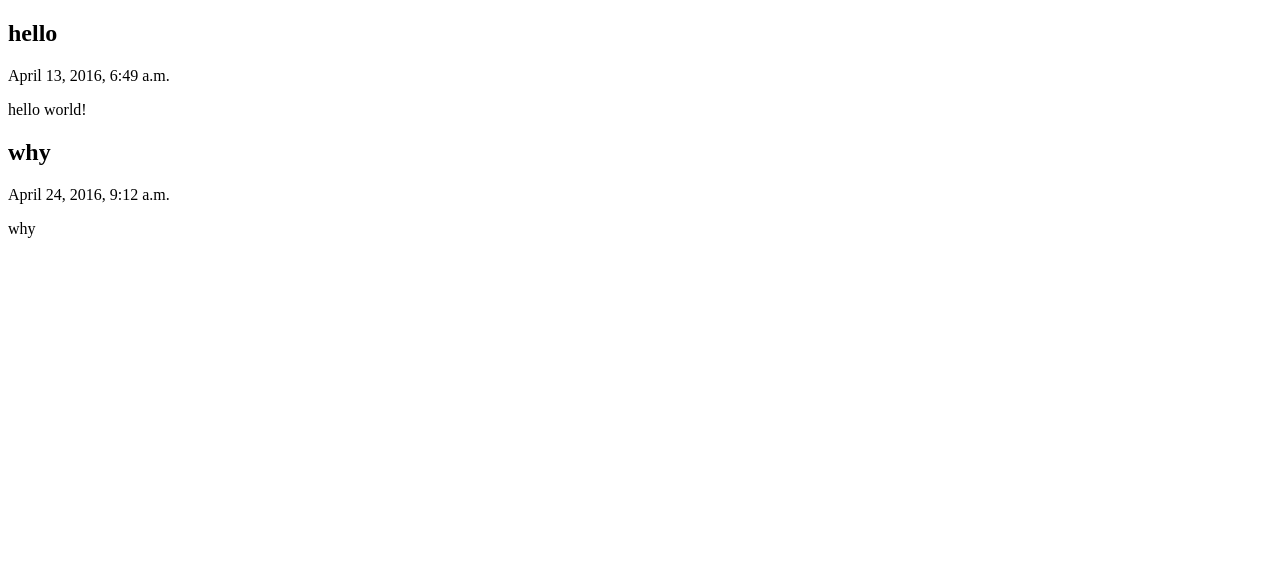
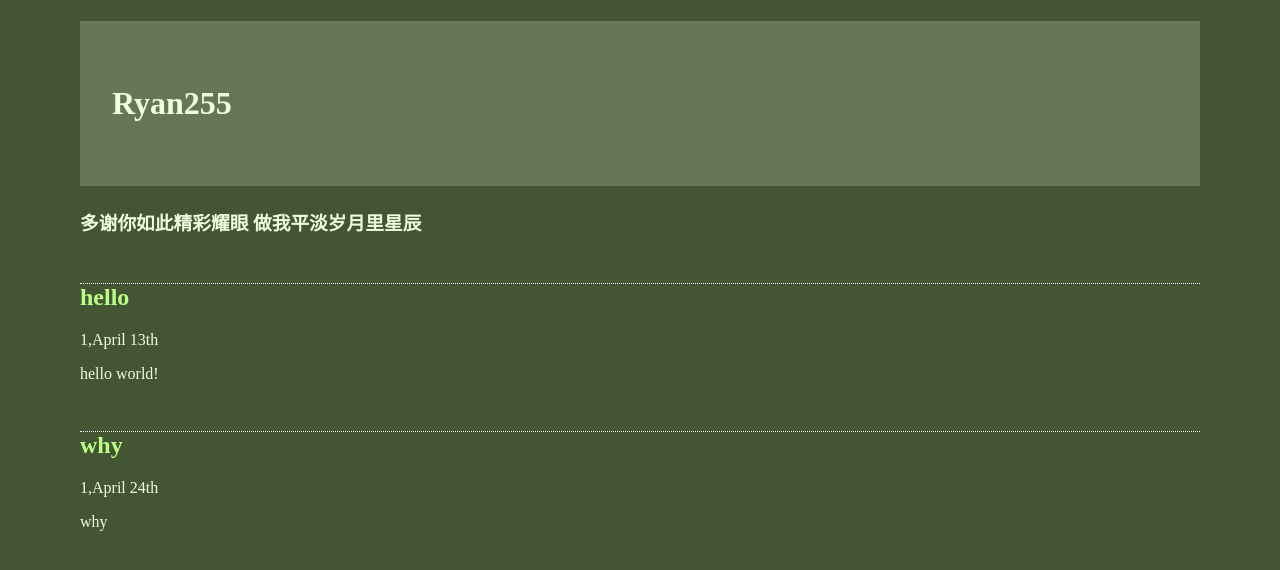
Before and after one commit to ryan255/tinyblog_django, a Django app: page /blog/ in a window 1280 px wide. Shown: the top 570 px of the page. Run offline with Django 3.2, Linux system fonts and the light colour scheme; data comes from the database, SQL or seed files in the repository; both versions use the stored data as it was after the commit.

Commit message:
增加base.html优化前端页面

```diff
--- /dev/null
+++ b/blog/templates/base.html
@@ -0,0 +1,16 @@
+<!DOCTYPE html>
+<html>
+      <style type="text/css">
+        body{color:#efd;background:#453;padding:0 5em;margin:0}
+        h1{padding:2em 1em;background:#675}
+        h2{color:#bf8;border-top:1px dotted #fff;margin-top:2em}
+        p{margin:1em 0}
+      </style>
+
+      <body>
+        <h1>Ryan255</h1>
+        <h3>多谢你如此精彩耀眼 做我平淡岁月里星辰</h3>
+        {% block content %}
+        {% endblock %}
+      </body>
+</html>
--- a/blog/templates/index.html
+++ b/blog/templates/index.html
@@ -2,13 +2,16 @@
 <html lang="en">
 <head>
     <meta charset="UTF-8">
-    <title>Title</title>
+    <title>ryan255</title>
 </head>
 <body>
-{% for post in posts %}
-    <h2>{{ post.title }}</h2>
-    <p>{{ post.timestamp }}</p>
-    <p>{{ post.body }}</p>
-{% endfor%}
+{% extends "base.html" %}
+  {% block content %}
+      {% for post in posts %}
+      <h2>{{  post.title }}</h2>
+      <p>{{ post.timestamp | date:"1,F jS"}}</p>
+      <p>{{ post.body }}</p>
+      {% endfor %}
+  {% endblock %}
 </body>
 </html>
```
Also changed, not shown: db.sqlite3.
